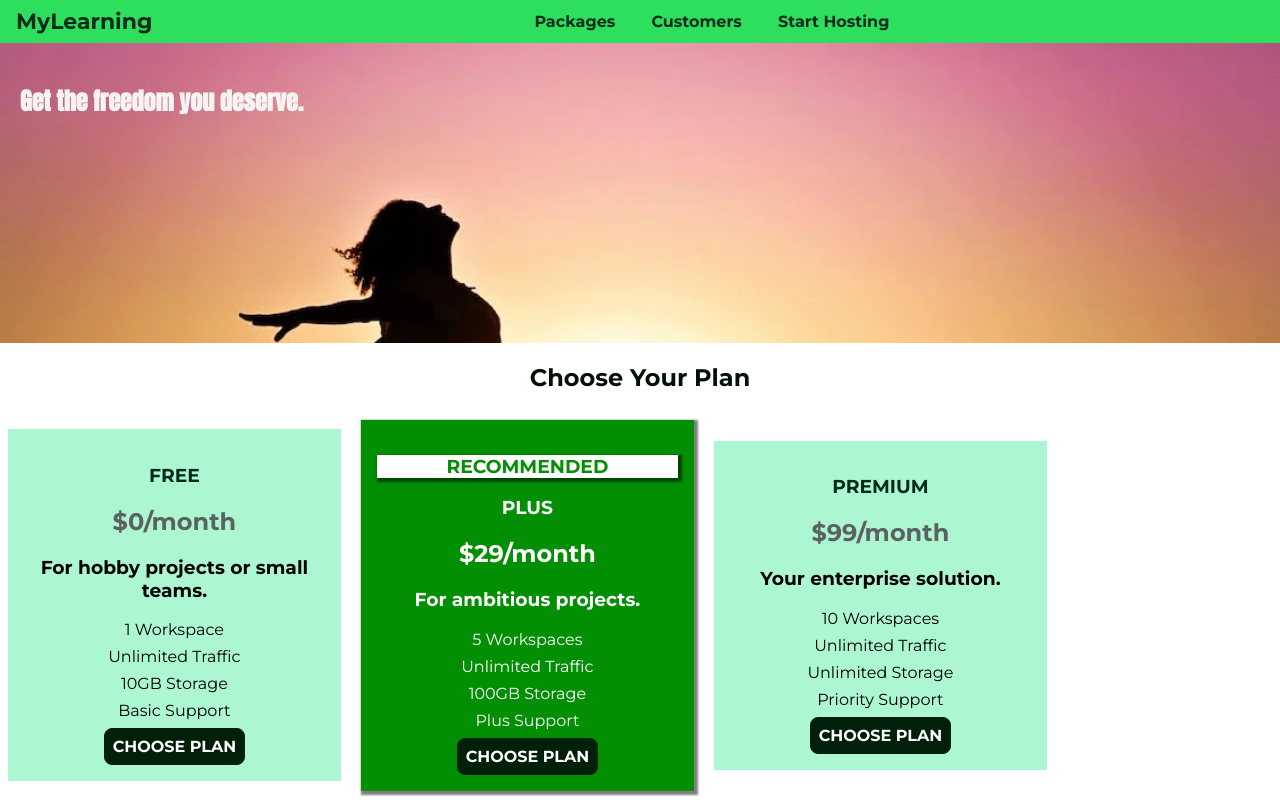
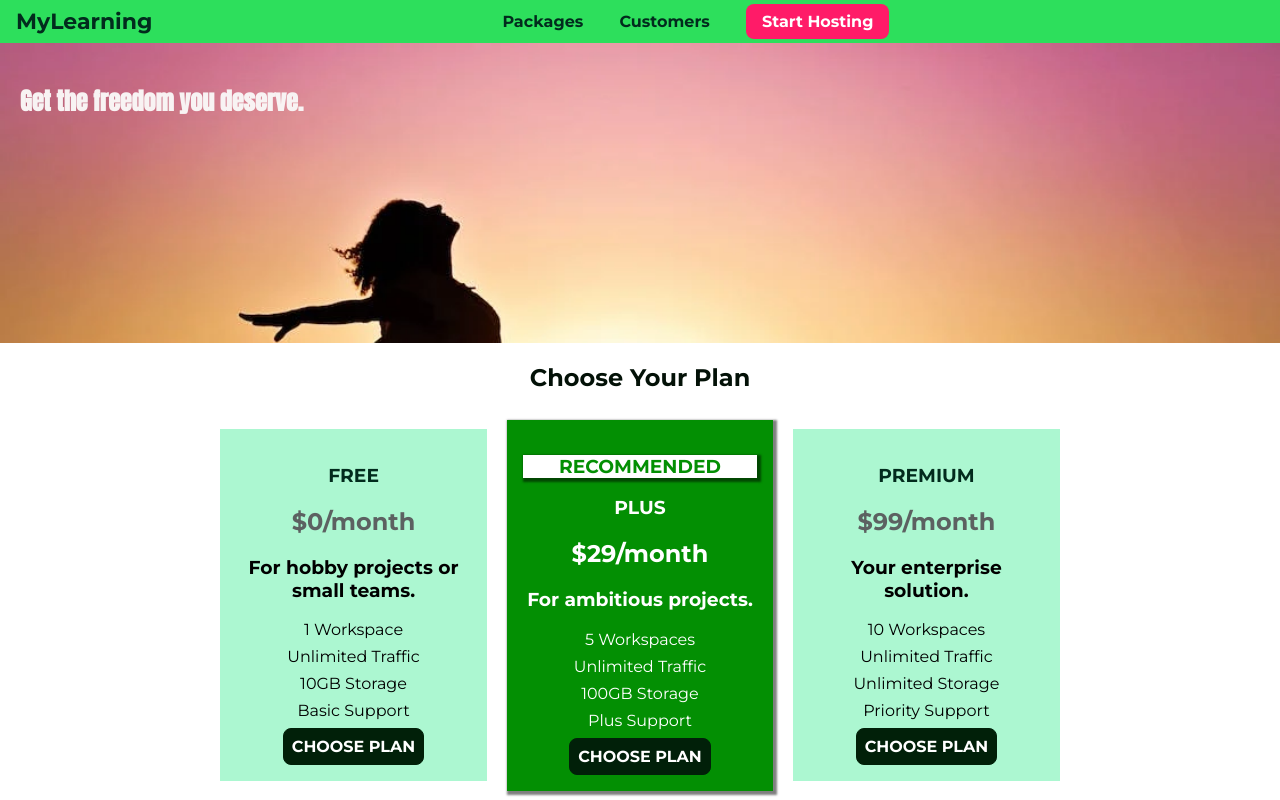
Before and after one commit to PayalKakadiya/CssProject, a plain HTML site: page index.html in a window 1280 px wide. Shown: the top 800 px of the page. Drawn offline with Linux system fonts and the light colour scheme.

Commit message:
screen style update

```diff
--- a/index.html
+++ b/index.html
@@ -30,7 +30,7 @@
           <li class="main-nav-item">
             <a href="customers/index.html">Customers</a>
           </li>
-          <li class="main-nav-item">
+          <li class="main-nav-item main-nav__item--cta">
             <a href="start-hosting/index.html">Start Hosting</a>
           </li>
         </ul>
@@ -42,7 +42,7 @@
       </section>
       <section id="plans">
         <h1 class="section-title">Choose Your Plan</h1>
-        <div>
+          <div class="plan__list">
           <article class="plan">
             <h1 class="plan__title">FREE</h1>
             <h2 class="plan__price">$0/month</h2>
@@ -87,7 +87,7 @@
             </div>
           </article>
         </div>
-      </section>
+      </section></div>>
       <section id="key-features">
         <h1 class="section-title">Many Good Reasons to Stick Around</h1>
         <ul class="key-feature__list">
--- a/main.css
+++ b/main.css
@@ -48,6 +48,13 @@
   margin-top: 80px;
   padding: 15px;
 }
+
+.plan__list {
+  width: 80%;
+  margin: auto;
+  text-align: center;
+}
+
 .plan__features {
   list-style: none;
   margin: 0;
--- a/shared.css
+++ b/shared.css
@@ -86,8 +86,23 @@ body {
   font-weight: bold;
   padding: 3px 0;
 }
+
+.main-nav__item--cta a {
+  color: white;
+  background: #ff1b68;
+  padding: 8px 16px;
+  border-radius: 8px;
+}
+
+
 .main-nav-item a:active,
 .main-nav-item a:hover {
   color: white;
   border-bottom: white 1px solid;
 }
+.main-nav__item--cta a:hover,
+.main-nav__item--cta a:active {
+    color: #ff1b68;
+    background: white;
+    border: none;
+}
```
Also changed, not shown: packages/index.html (+2 -1 lines), packages/packages.css (+19 -0 lines).
